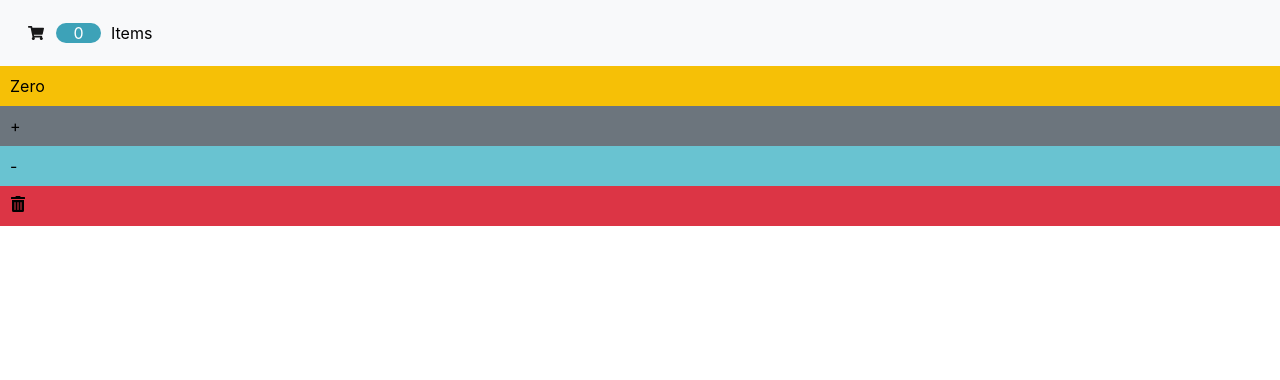
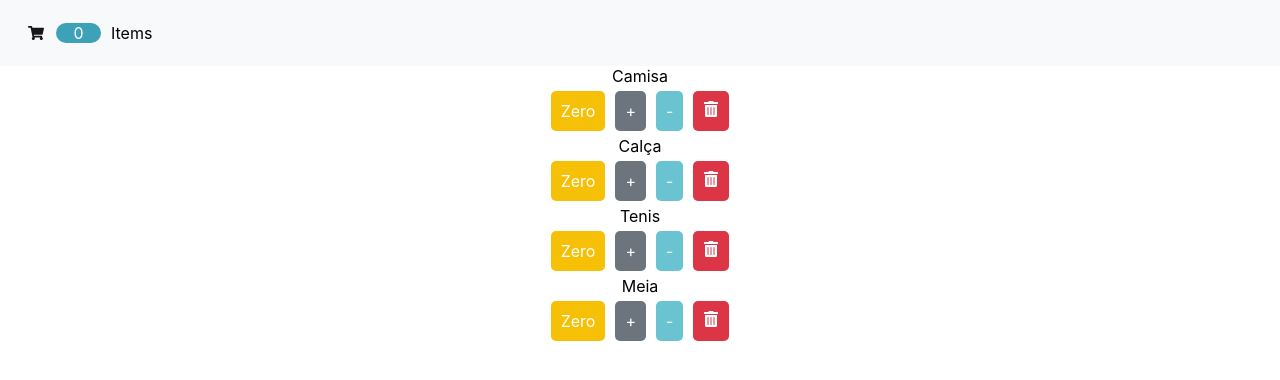
Before and after one commit to petramello/counterApp, a React (Create React App) app: page / in a window 1280 px wide. Shown: the top 380 px of the page. Built offline with nearby package versions, Linux system fonts and the light colour scheme.

Commit message:
Counter: styling counter

```diff
--- a/src/components/App.js
+++ b/src/components/App.js
@@ -7,7 +7,10 @@ const App = () => {
   return (
       <>
         <Navbar />
-        <Counter />
+        <Counter product='Camisa' />
+        <Counter product='Calça' />
+        <Counter product='Tenis' />
+        <Counter product='Meia' />
       </>
   )
 }
--- a/src/components/Counter.js
+++ b/src/components/Counter.js
@@ -1,21 +1,26 @@
 import React from 'react';
 import { FaTrashAlt } from 'react-icons/fa';
 
-const Counter = () => {
+const Counter = (props) => {
 
   const getStyle = backgroundColor => {
     return {
       backgroundColor,
-      padding: '10px'
+      padding: '10px',
+      margin: '5px',
+      borderRadius: '5px'
     }
   }
 
   return (
-    <div>
-      <div style={getStyle('#F6C006')}>Zero</div>
-      <div style={getStyle('#6C757D')}>+</div>
-      <div style={getStyle('#69C3D1')}>-</div>
-      <div style={getStyle('#DC3545')}><FaTrashAlt /></div>
+    <div style={{display: 'flex', flexDirection: 'column', alignItems: 'center', justifyContent: 'center'}}>
+      <span>{props.product}</span>
+      <div style={{display: 'flex', color: '#ffffff', alignItems: 'center', justifyContent: 'center' }}>
+        <div style={getStyle('#F6C006')}>Zero</div>
+        <div style={getStyle('#6C757D')}>+</div>
+        <div style={getStyle('#69C3D1')}>-</div>
+        <div style={getStyle('#DC3545')}><FaTrashAlt /></div>
+      </div>
     </div>
 
   )
```
